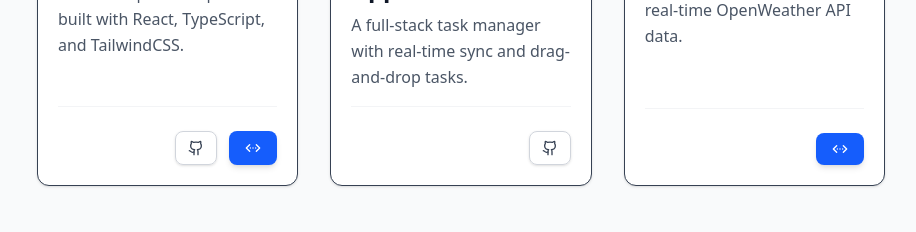
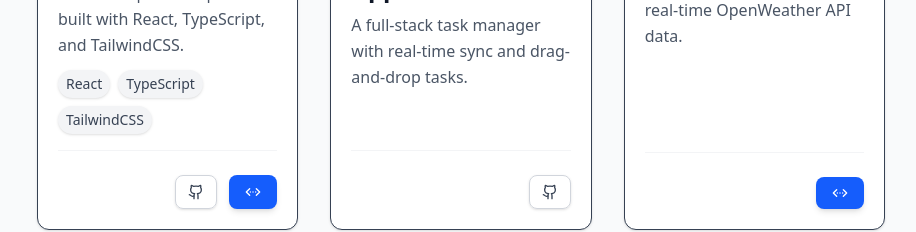
Before and after one commit to josednl/personal-portfolio, a React (Vite) app: page / in a window 1280 px wide. Shown: the part 1316-1548 px from the top of the page, without its empty margins (179-1095 px from the left). Built offline with nearby package versions, Linux system fonts and the light colour scheme.

Commit message:
feat(ProjectCard): add pills for the technologies used per project

```diff
--- a/public/data/projects.json
+++ b/public/data/projects.json
@@ -7,6 +7,7 @@
         "title": "Portfolio Website",
         "description": "A modern personal portfolio built with React, TypeScript, and TailwindCSS.",
         "images": ["/projects/portfolio-1.png", "/projects/portfolio-2.png"],
+        "technologies": ["React", "TypeScript", "TailwindCSS"],
         "demoUrl": "https://example.com/portfolio",
         "githubUrl": "https://github.com/johndoe/portfolio"
       },
@@ -34,6 +35,7 @@
         "title": "Sitio Web de Portafolio",
         "description": "Un portafolio personal moderno construido con React, TypeScript y TailwindCSS.",
         "images": ["/projects/portfolio-1.png", "/projects/portfolio-2.png"],
+        "technologies": ["React", "TypeScript", "TailwindCSS"],
         "demoUrl": "https://example.com/portfolio",
         "githubUrl": "https://github.com/johndoe/portfolio"
       },
--- a/src/components/ui/ProjectCard.tsx
+++ b/src/components/ui/ProjectCard.tsx
@@ -3,7 +3,7 @@ import { ImageCarousel } from "@/components/ui/ImageCarousel";
 import { ChevronsLeftRightEllipsis, Github } from "lucide-react";
 
 export const ProjectCard = ({ project }: { project: ProjectItem }) => {
-  const { title, description, images, demoUrl, githubUrl } = project;
+  const { title, description, images, demoUrl, githubUrl, technologies } = project;
 
   return (
     <div className="
@@ -18,6 +18,24 @@ export const ProjectCard = ({ project }: { project: ProjectItem }) => {
       <p className="text-gray-600 dark:text-gray-300 mt-2 leading-relaxed grow text-base line-clamp-3">
         {description}
       </p>
+
+      {technologies && technologies.length > 0 && (
+        <div className="flex flex-wrap gap-2 mt-3">
+          {technologies.map((tech) => (
+            <span
+              key={tech}
+              className="
+                px-2 py-1 text-sm font-medium
+                bg-gray-100 dark:bg-gray-700
+                text-gray-700 dark:text-gray-300
+                rounded-full shadow-sm
+              "
+            >
+              {tech}
+            </span>
+          ))}
+        </div>
+      )}
 
       <hr className="my-4 border-gray-100 dark:border-gray-700" />
 
--- a/src/lib/types/project.d.ts
+++ b/src/lib/types/project.d.ts
@@ -5,6 +5,7 @@ export interface ProjectItem {
   images: string[];
   demoUrl?: string;
   githubUrl?: string;
+  technologies?: string[];
 }
 
 export interface ProjectsData {
```
